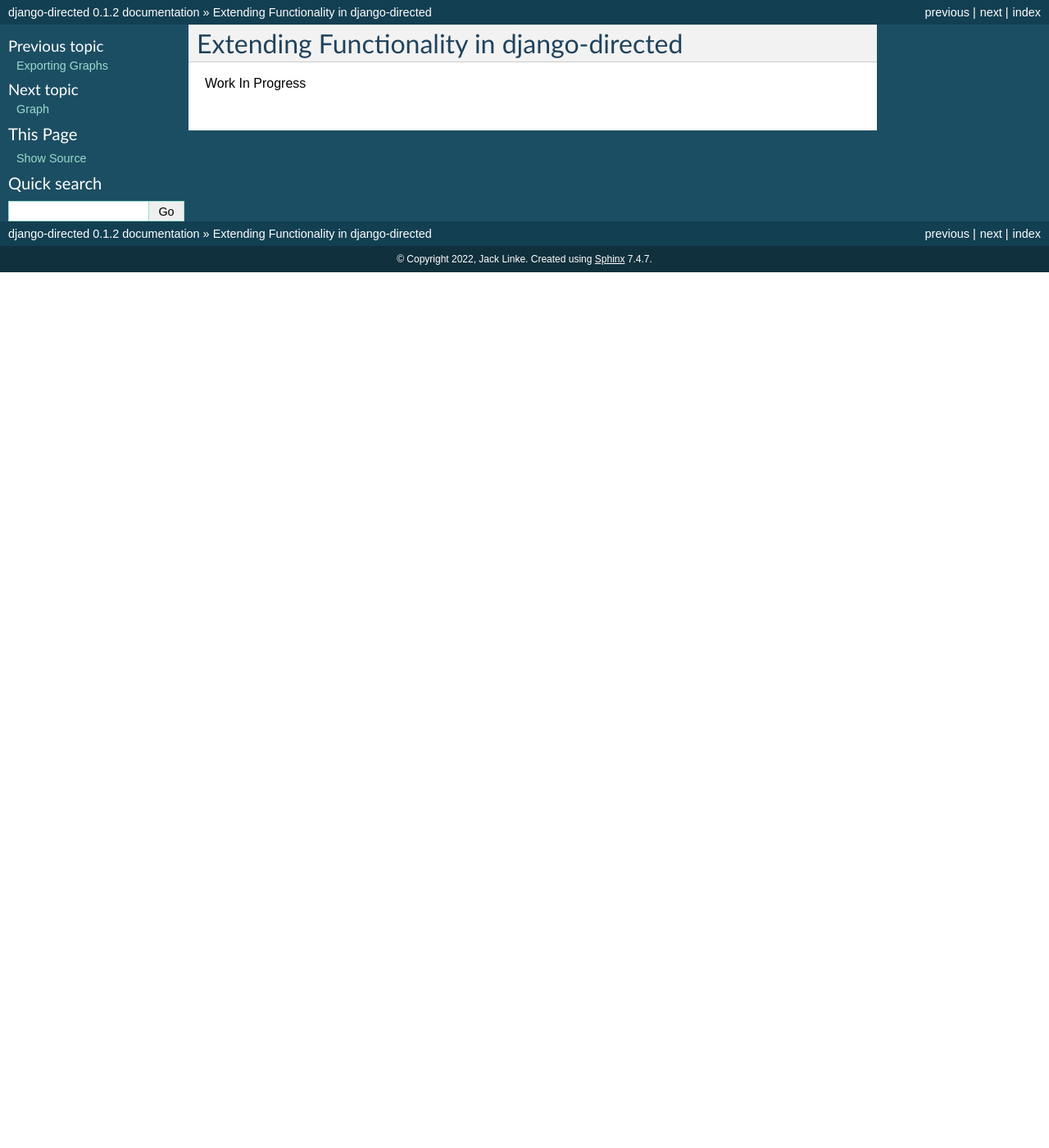
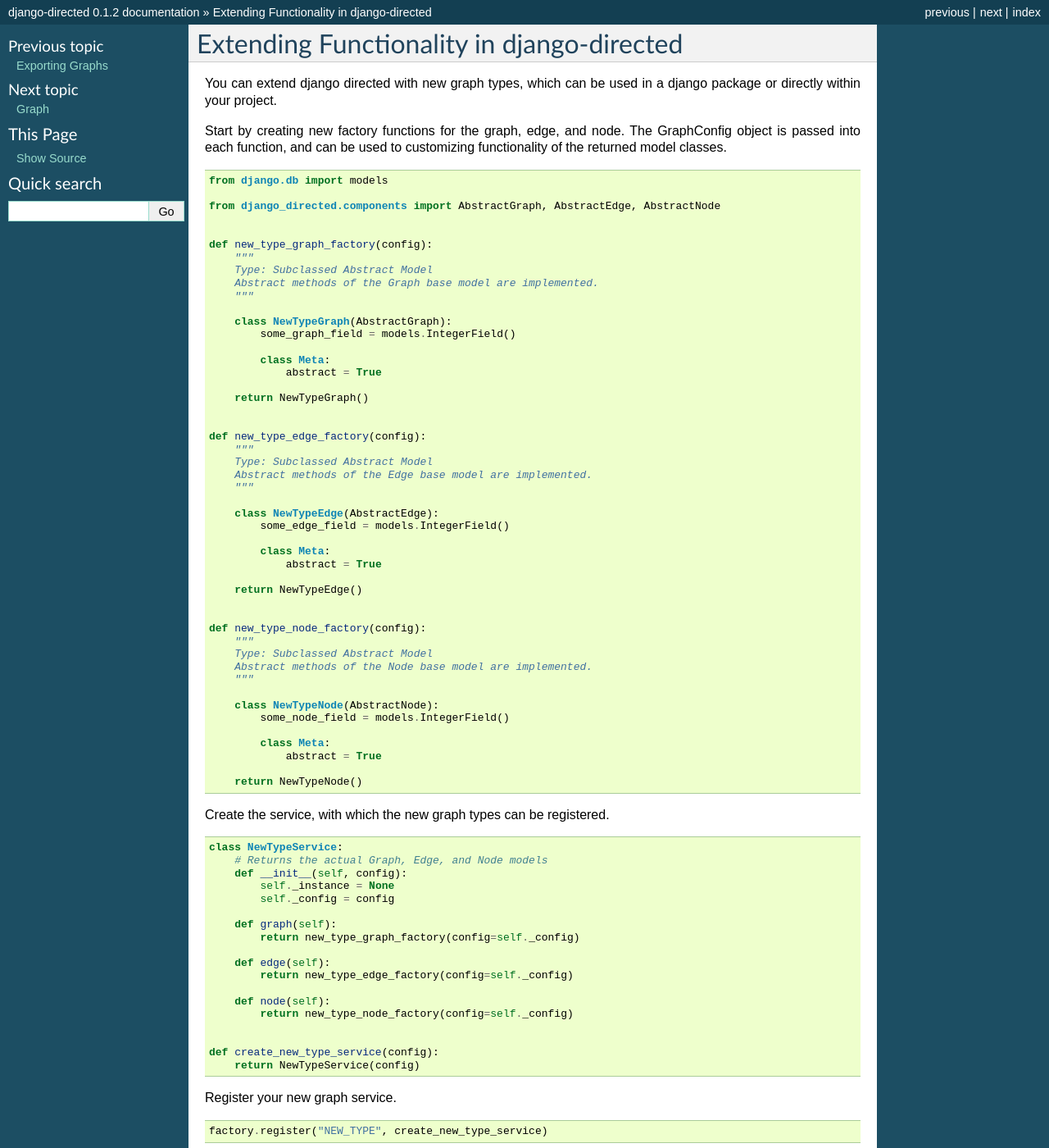
Before and after one commit to OmenApps/django-directed, a Sphinx documentation site: the page built from docs/extending.md, in a window 1280 px wide and 1400 px high. Shown: the whole window at 82% size. Built offline with Sphinx 7.4.7, drawn with Linux system fonts in a browser that asks for light colours; some of the changed text lies outside the part shown.

Commit message:
Add initial documentation for extending django-directed

````diff
--- a/docs/extending.md
+++ b/docs/extending.md
@@ -1,3 +1,97 @@
 # Extending Functionality in django-directed
 
-Work In Progress
+You can extend django directed with new graph types, which can be used in a django package or directly within your project.
+
+Start by creating new factory functions for the graph, edge, and node. The GraphConfig object is passed into each function, and can be used to customizing functionality of the returned model classes.
+
+```python
+from django.db import models
+
+from django_directed.components import AbstractGraph, AbstractEdge, AbstractNode
+
+
+def new_type_graph_factory(config):
+    """
+    Type: Subclassed Abstract Model
+    Abstract methods of the Graph base model are implemented.
+    """
+
+    class NewTypeGraph(AbstractGraph):
+        some_graph_field = models.IntegerField()
+
+        class Meta:
+            abstract = True
+
+    return NewTypeGraph()
+
+
+def new_type_edge_factory(config):
+    """
+    Type: Subclassed Abstract Model
+    Abstract methods of the Edge base model are implemented.
+    """
+
+    class NewTypeEdge(AbstractEdge):
+        some_edge_field = models.IntegerField()
+
+        class Meta:
+            abstract = True
+
+    return NewTypeEdge()
+
+
+def new_type_node_factory(config):
+    """
+    Type: Subclassed Abstract Model
+    Abstract methods of the Node base model are implemented.
+    """
+
+    class NewTypeNode(AbstractNode):
+        some_node_field = models.IntegerField()
+
+        class Meta:
+            abstract = True
+
+    return NewTypeNode()
+```
+
+Create the service, with which the new graph types can be registered.
+
+```python
+class NewTypeService:
+    # Returns the actual Graph, Edge, and Node models
+    def __init__(self, config):
+        self._instance = None
+        self._config = config
+
+    def graph(self):
+        return new_type_graph_factory(config=self._config)
+
+    def edge(self):
+        return new_type_edge_factory(config=self._config)
+
+    def node(self):
+        return new_type_node_factory(config=self._config)
+
+
+def create_new_type_service(config):
+    return NewTypeService(config)
+```
+
+Register your new graph service.
+
+```python
+factory.register("NEW_TYPE", create_new_type_service)
+```
+
+As usual, within your app's `models.py`, instantiate the actual model instances.
+
+```python
+# Create NewType factory instance
+new_type = factory.create("NEW_TYPE", config=my_custom_config)
+
+# Create model instances
+MyNewTypeGraph = new_type.graph()
+MyNewTypeEdge = new_type.edge()
+MyNewTypeNode = new_type.node()
+```
````
